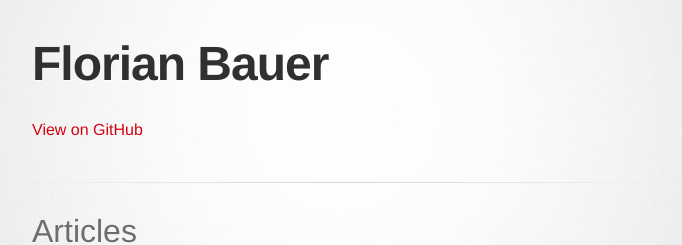
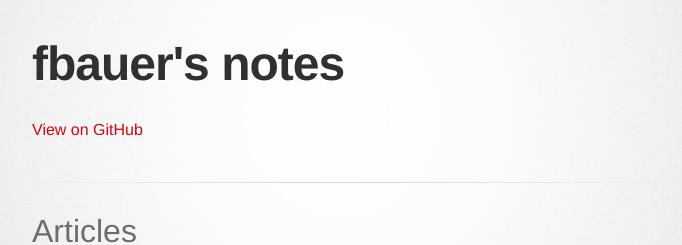
Before and after one commit to fbauer/fbauer.github.com, a Jekyll site: the page built from index.html, in a window 1280 px wide. Shown: the top 245 px of the page, without its empty margins (298-980 px from the left). Built offline with Jekyll 4.4.1, drawn with Linux system fonts in a browser that asks for light colours; some web fonts are replaced.

Commit message:
Change title

```diff
--- a/_layouts/master.html
+++ b/_layouts/master.html
@@ -13,7 +13,7 @@
     <!--[if lt IE 9]>
     <script src="//html5shiv.googlecode.com/svn/trunk/html5.js"></script>
     <![endif]-->
-    <title>Florian Bauer</title>
+    <title>fbauer's notes</title>
   </head>
 
   <body>
@@ -21,7 +21,7 @@
       <div class="inner">
 
         <header>
-          <h1>Florian Bauer</h1>
+          <h1>fbauer's notes</h1>
         </header>
 
         <section id="downloads" class="clearfix">
```
